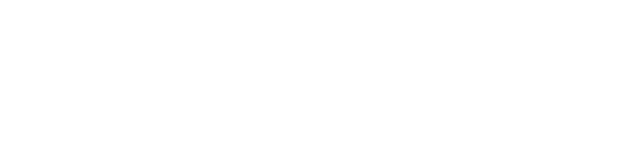
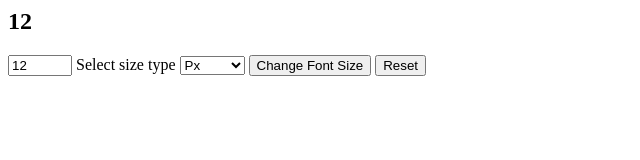
Before and after one commit to RizkixSuputro/jquery-project, a plain HTML site: page fontsize-changer/index.html in a window 1280 px wide. Shown: the whole page, without its empty margins (0-640 px from the left). Drawn offline with nearby package versions, Linux system fonts and the light colour scheme.

Commit message:
feat: add font size adjustment UI with unit selection and reset option

```diff
--- a/fontsize-changer/index.html
+++ b/fontsize-changer/index.html
@@ -6,6 +6,24 @@
     <link rel="stylesheet" href="style.css" />
   </head>
   <body>
+    <div class="size-change">
+      <h2 class="change">12</h2>
+    </div>
+    <div class="container">
+      <div class="inp-size">
+        <input type="number" id="inp-size" min="1" max="100" value="12" />
+        <label for="files">Select size type</label>
+        <select name="select-type" id="select-type">
+          <optgroup label="size">
+            <option value="px">Px</option>
+            <option value="rem">Rem</option>
+            <option value="em">Em</option>
+          </optgroup>
+        </select>
+        <button id="submit-change">Change Font Size</button>
+        <button id="reset-btn">Reset</button>
+      </div>
+    </div>
     <script src="https://cdnjs.cloudflare.com/ajax/libs/jquery/3.7.1/jquery.min.js"></script>
   </body>
 </html>
```
